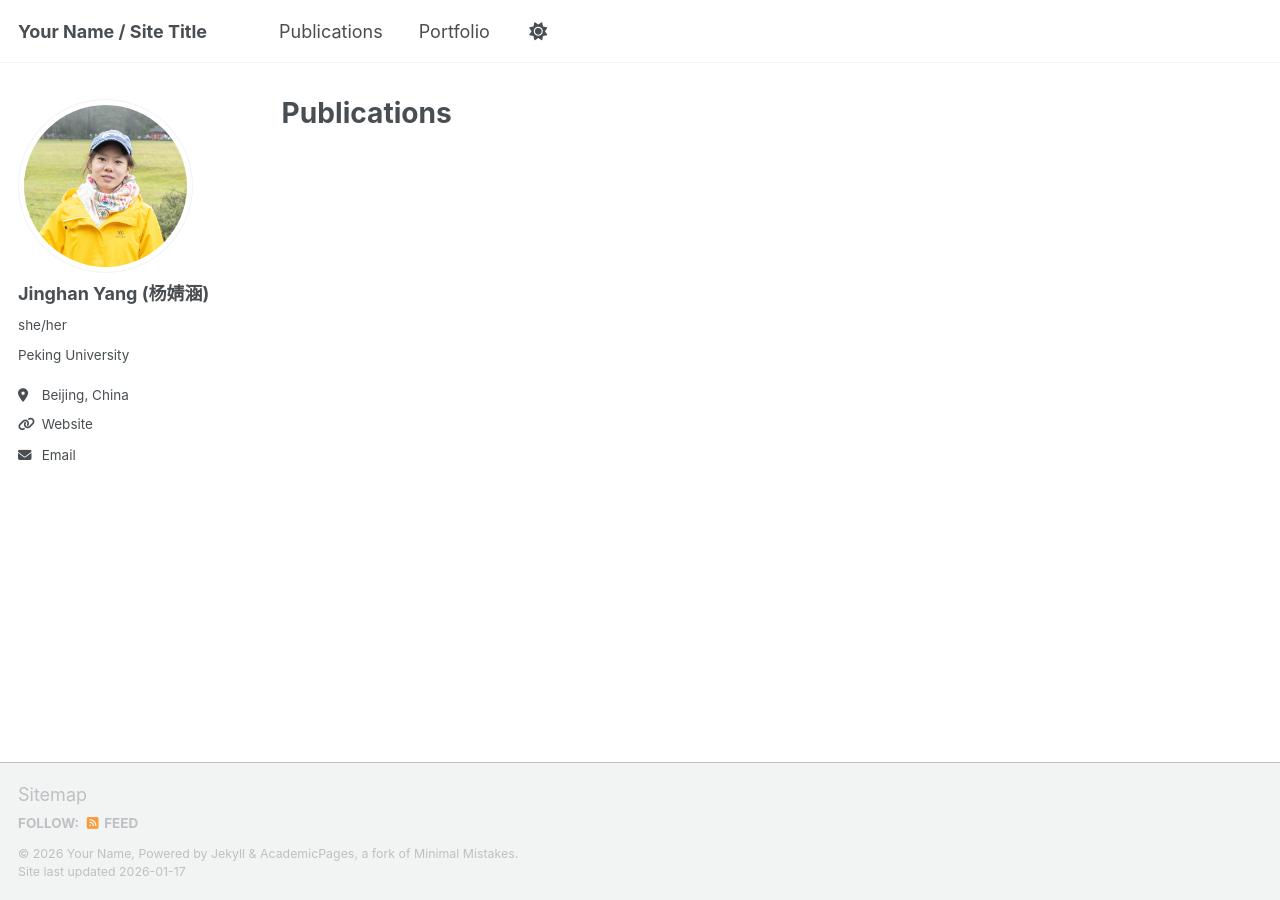
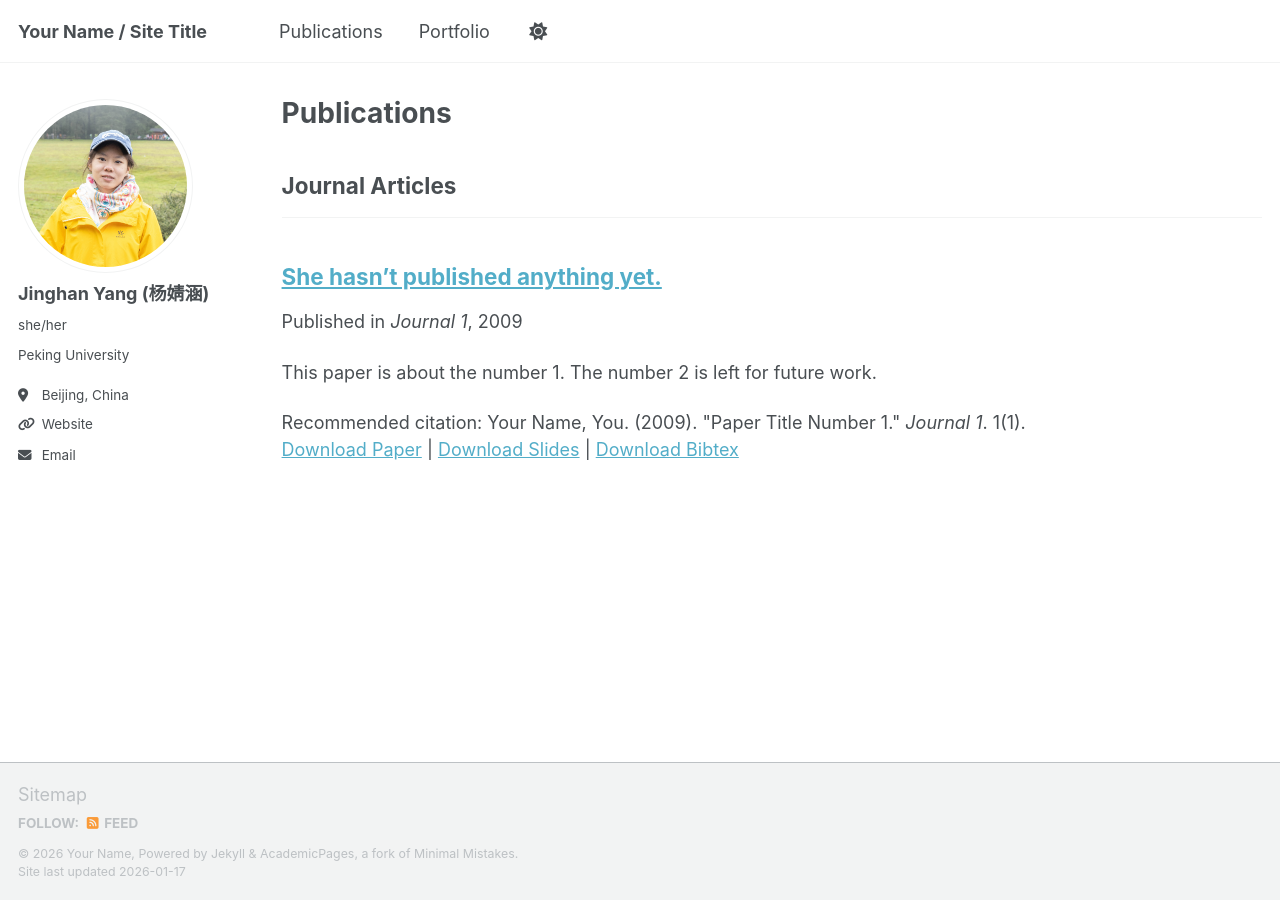
Before and after one commit to JinghanYang127/JinghanYang127.github.io, a Jekyll site: the page built from _pages/publications.html, in a window 1280 px wide. Built offline with Jekyll 4.4.1, drawn with Linux system fonts in a browser that asks for light colours; a script that is not in the unit is left out; a file with an impossible date is left out.

Commit message:
Update 2010-10-01-paper-title-number-2.md

```diff
--- a/_publications/2010-10-01-paper-title-number-2.md
+++ b/_publications/2010-10-01-paper-title-number-2.md
@@ -1,14 +1,14 @@
 ---
 title: "She hasn't published anything yet."
 collection: publications
-category: "-"
-permalink: "-"
-excerpt: "-"
-date: "-"
-venue: "-"
-slidesurl: "-"
-paperurl: "-"
-bibtexurl: "-"
-citation: "-"
+category: manuscripts
+permalink: /publication/2009-10-01-paper-title-number-1
+excerpt: 'This paper is about the number 1. The number 2 is left for future work.'
+date: 2009-10-01
+venue: 'Journal 1'
+slidesurl: 'https://academicpages.github.io/files/slides1.pdf'
+paperurl: 'https://academicpages.github.io/files/paper1.pdf'
+bibtexurl: 'https://academicpages.github.io/files/bibtex1.bib'
+citation: 'Your Name, You. (2009). &quot;Paper Title Number 1.&quot; <i>Journal 1</i>. 1(1).'
 ---
 The contents above will be part of a list of publications, if the user clicks the link for the publication than the contents of section will be rendered as a full page, allowing you to provide more information about the paper for the reader. When publications are displayed as a single page, the contents of the above "citation" field will automatically be included below this section in a smaller font.
```
